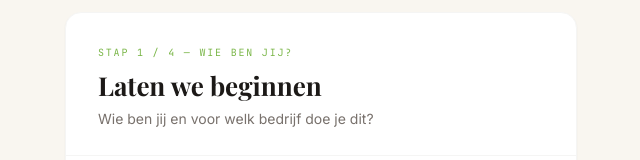
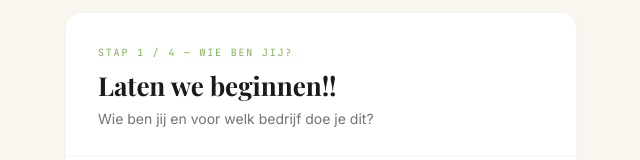
Before and after one commit to ThomasK05/Seeds-report, a Next.js app: page / in a window 1280 px wide. Shown: the part 278-438 px from the top of the page, without its empty margins (319-959 px from the left). Built offline with nearby package versions, Linux system fonts and the light colour scheme.

Commit message:
uitroepteken weggehaald

```diff
--- a/app/page.tsx
+++ b/app/page.tsx
@@ -266,7 +266,7 @@ export default function Home() {
               {currentStep === 0 && (
                 <>
                   <h2 className="font-display text-[26px] font-bold text-stone-900 leading-tight mb-1.5">
-                    Laten we beginnen
+                    Laten we beginnen!!
                   </h2>
                   <p className="text-sm text-stone-500 leading-relaxed">
                     Wie ben jij en voor welk bedrijf doe je dit?
```
